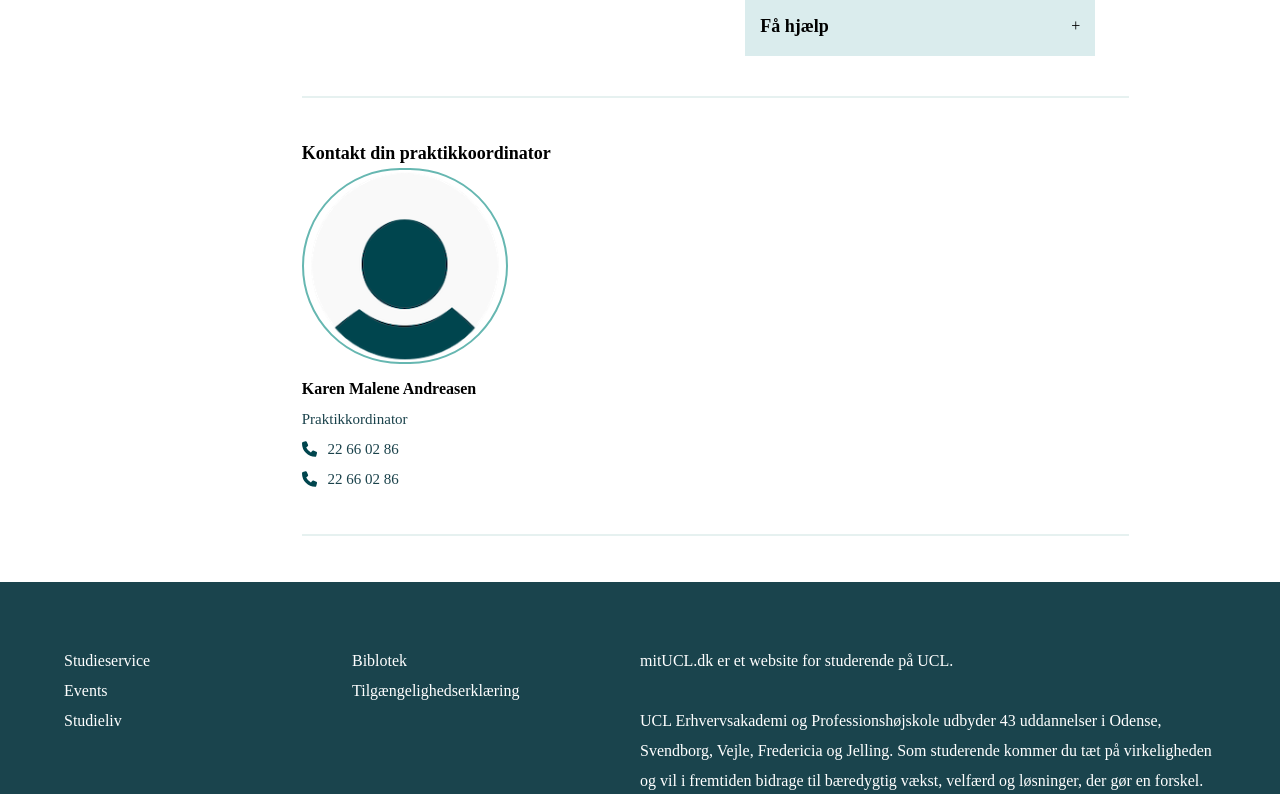
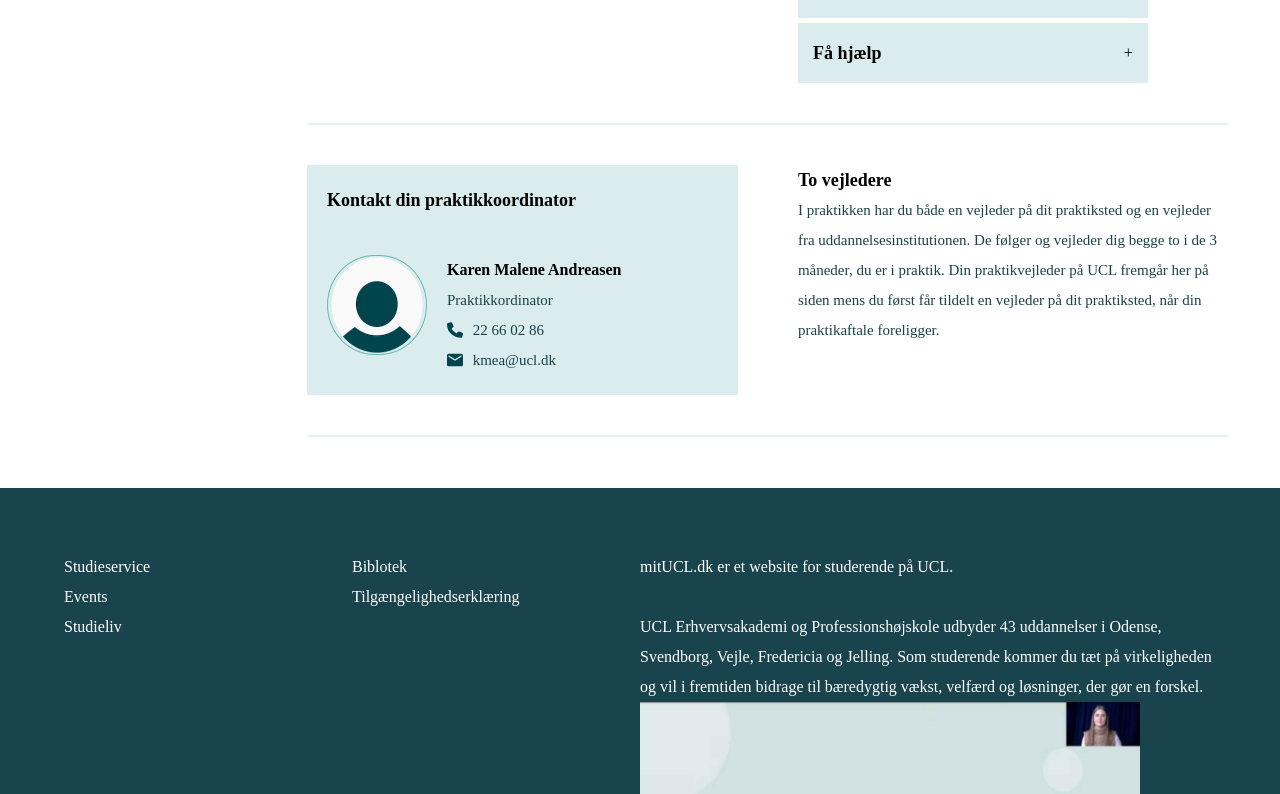
Before and after one commit to Kristoffer-Staugaard/hovedopgave, a Vue app: page / in a window 1280 px wide. Shown: the part 1800-2594 px from the top of the page. Built offline with nearby package versions, Linux system fonts and the light colour scheme; a web font is replaced by a local one.

Commit message:
Update KVpraktik.vue

```diff
--- a/src/components/KVpraktik.vue
+++ b/src/components/KVpraktik.vue
@@ -63,21 +63,39 @@ function toggleDropdown(index) {
       </div>
     </div>
     <div class="buttom-divider">
+      <div class="buttom-divider-width">
       <div class="blue-card">
         <h3>Kontakt din praktikkoordinator</h3>
-        <img src="../components/praktikkoordinator.png" alt="Prkatik koordinator profil billede">
+        <div class="card-inner">
+          <img
+            class="profile-img"
+            src="../components/praktikkoordinator.png"
+            alt="Prkatik koordinator profil billede"
+          />
           <div class="koordinator-info">
             <h4>Karen Malene Andreasen</h4>
             <p>Praktikkordinator</p>
             <div class="list">
-            <img src="../assets/img/phone-icon.svg" alt="">
+              <img src="../assets/img/phone-icon.svg" alt="" />
               <p>22 66 02 86</p>
             </div>
             <div class="list">
-            <img src="../assets/img/phone-icon.svg" alt="">
-            <p>22 66 02 86</p>
+              <img src="../assets/img/mail-icon.svg" alt="" />
+              <p>kmea@ucl.dk</p>
             </div>
           </div>
+        </div>
+      </div>
+    </div>
+      <div class="buttom-divider-width">
+      <h3>To vejledere</h3>
+      <p>
+        I praktikken har du både en vejleder på dit praktiksted og en vejleder
+        fra uddannelsesinstitutionen. De følger og vejleder dig begge to i de 3
+        måneder, du er i praktik. Din praktikvejleder på UCL fremgår her på
+        siden mens du først får tildelt en vejleder på dit praktiksted, når din
+        praktikaftale foreligger.
+      </p>
     </div>
     </div>
   </section>
@@ -99,9 +117,19 @@ function toggleDropdown(index) {
   padding: 15px;
 }
 
-.buttom-divider-wrap {
+.card-inner {
   display: flex;
-  width: 100%;
-  gap: 60px;
+  gap: 20px;
+  margin-top: 40px;
+}
+
+.profile-img {
+  width: 100px;
+  height: 100px;
+}
+
+.blue-card {
+  background-color: #daeced;
+  padding: 20px;
 }
 </style>
```
Lines whose indentation alone changed are shown as unchanged.
